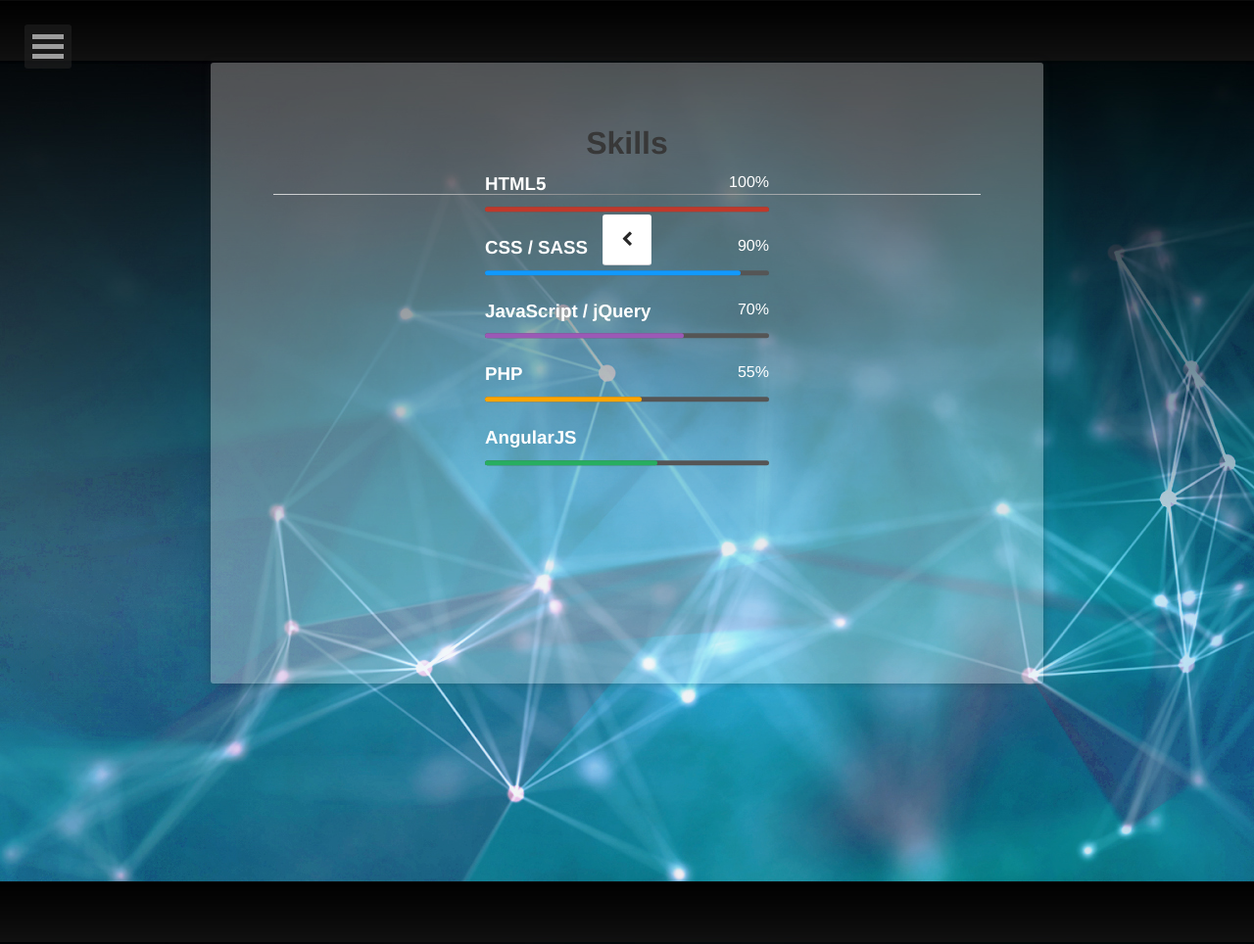
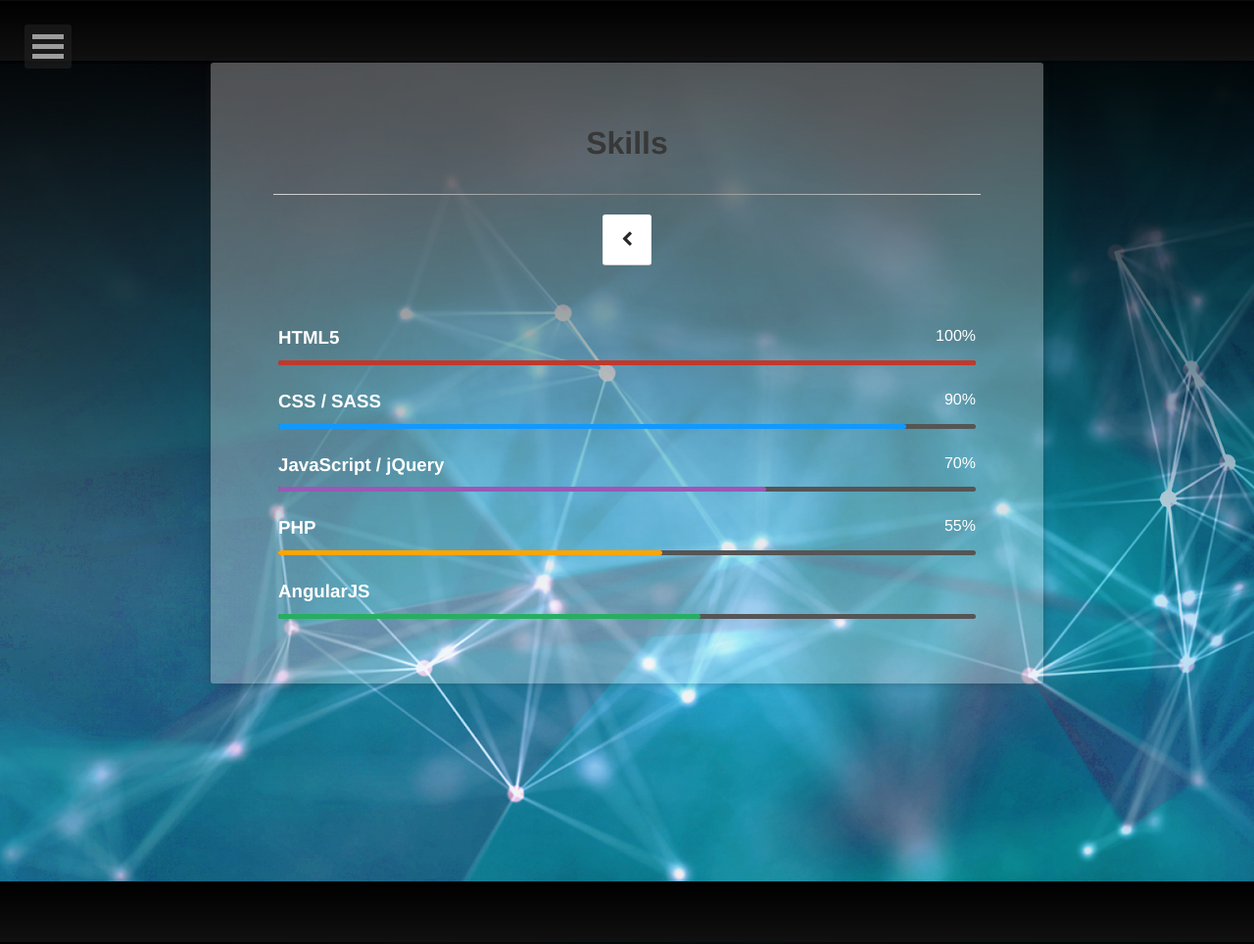
Before and after one commit to nalinraut/nalinraut.github.io, a Jekyll site: the page built from skills/index.md, in a window 1280 px wide. Shown: the whole page at 98% size. Built offline with Jekyll 4.4.1, drawn with Linux system fonts in a browser that asks for light colours.

Commit message:
Added progress bar

```diff
--- a/_sass/progress.scss
+++ b/_sass/progress.scss
@@ -40,14 +40,11 @@
 // }
 
 .skills-bar-container{
-  position: relative;
-  width: 40%;
-  min-width: 300px;
-  top: 50%;
-  left: 50%;
-  -webkit-transform: translate(-50%, -50%);
-  transform: translate(-50%, -50%);
-  list-style:none;
+  ul {
+		list-style: none;
+		padding-left: 0;
+		display: inline;
+	}
 
   li{
     position: relative;
@@ -127,6 +124,95 @@
   }
 }
 
+
+// .skills-bar-container{
+//   position: relative;
+//   width: 40%;
+//   min-width: 300px;
+//   top: 50%;
+//   left: 50%;
+//   -webkit-transform: translate(-50%, -50%);
+//   transform: translate(-50%, -50%);
+//   list-style:none;
+
+//   li{
+//     position: relative;
+//     width: 100%;
+//     padding: $li-padding;
+//     margin-bottom: 10px;
+
+//     .progressbar-title{
+//       color: $progressbar-title-color;
+
+//       h3{
+//         display: inline-block;
+//       }
+//       .percent{
+//         position: absolute;
+//         right: $li-padding;
+//       }
+//     }// end progressbar-title
+
+//     .bar-container{
+//       background: #555;
+//       position: relative;
+//       width: 100%;
+//       height: 5px;
+//       margin-top: 5px;
+//       display: block;
+//       @include border-radius(5px);
+
+//       .progressbar{
+//         position:absolute;
+//         width:0%;
+//         height: 100%;
+//         @include border-radius(5px);
+
+//         -webkit-animation-duration: 2s;
+//         animation-duration: 2s;
+//         -webkit-animation-timing-function: ease-out;
+//         animation-timing-function: ease-out;
+//         -webkit-animation-fill-mode: both;
+//         animation-fill-mode: both;
+//       }
+//       #progress-html{
+//         -webkit-animation-name: progress-html;
+//         animation-name: progress-html;
+//         -webkit-animation-delay: $animation-delay;
+//         animation-delay: $animation-delay;
+//       }
+
+//       #progress-css{
+//         -webkit-animation-name: progress-css;
+//         animation-name: progress-css;
+//         -webkit-animation-delay: $animation-delay*2;
+//         animation-delay: $animation-delay*2;
+//       }
+
+//       #progress-javascript{
+//         -webkit-animation-name: progress-javascript;
+//         animation-name: progress-javascript;
+//         -webkit-animation-delay:$animation-delay*3;
+//         animation-delay: $animation-delay*3;
+//       }
+
+//       #progress-php{
+//         -webkit-animation-name: progress-php;
+//         animation-name: progress-php;
+//         -webkit-animation-delay: $animation-delay*4;
+//         animation-delay: $animation-delay*4;
+//       }
+
+//       #progress-angular{
+//         -webkit-animation-name: progress-angular;
+//         animation-name: progress-angular;
+//         -webkit-animation-delay: $animation-delay*5;
+//         animation-delay: $animation-delay*5;
+//       }
+//     }// end bar-container
+//   }
+// }
+
 .progressred{background-color:$red;}
 .progressblue{background-color:$blue;}
 .progresspurple{background-color:$purple;}
--- a/skills/index.md
+++ b/skills/index.md
@@ -7,8 +7,8 @@
 ---
 <html>
 <body>
-<div>
-<ul class="skills-bar-container">
+<div class="skills-bar-container">
+<ul>
 
   <li>
     <div class="progressbar-title">
```
